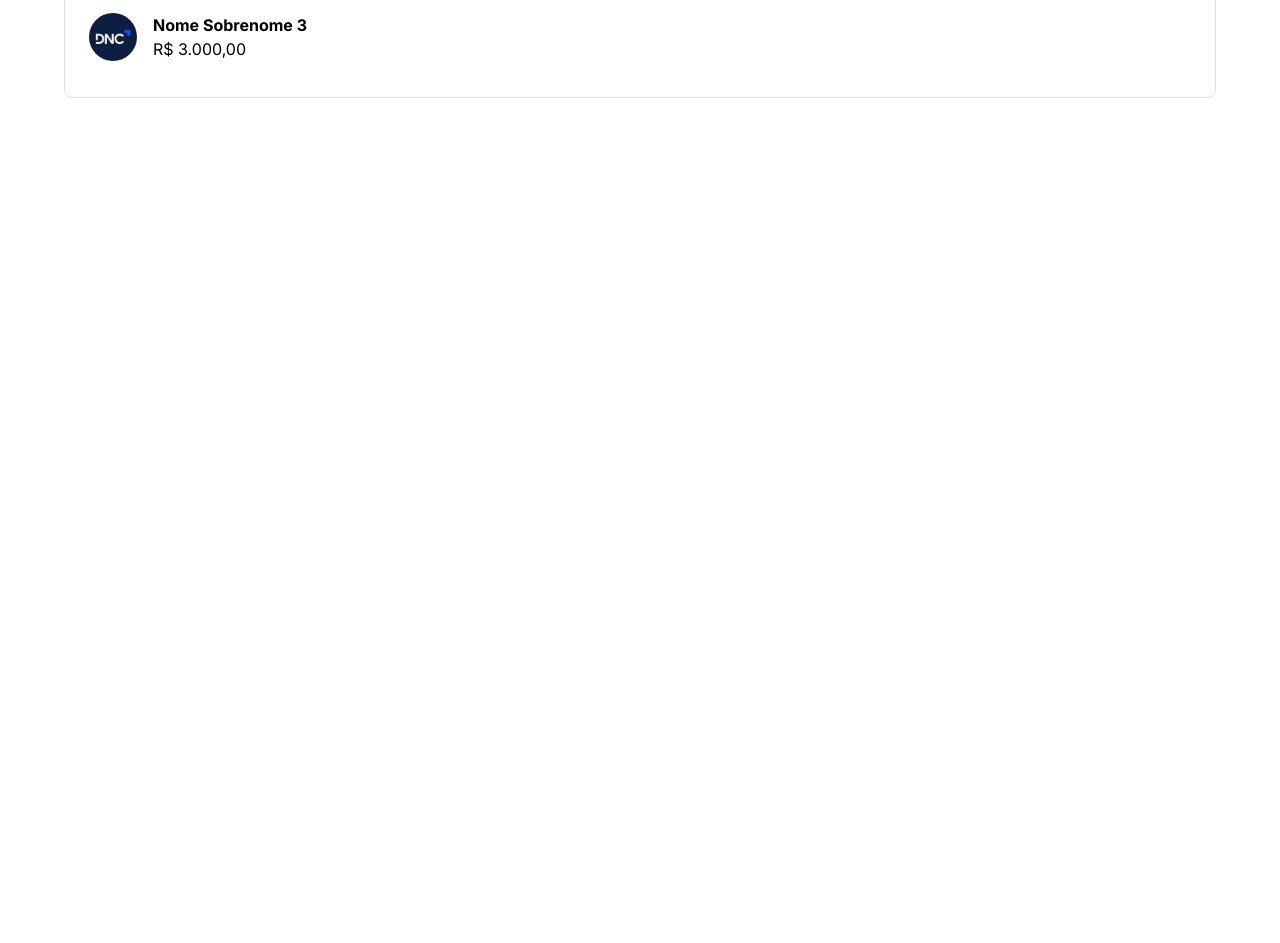
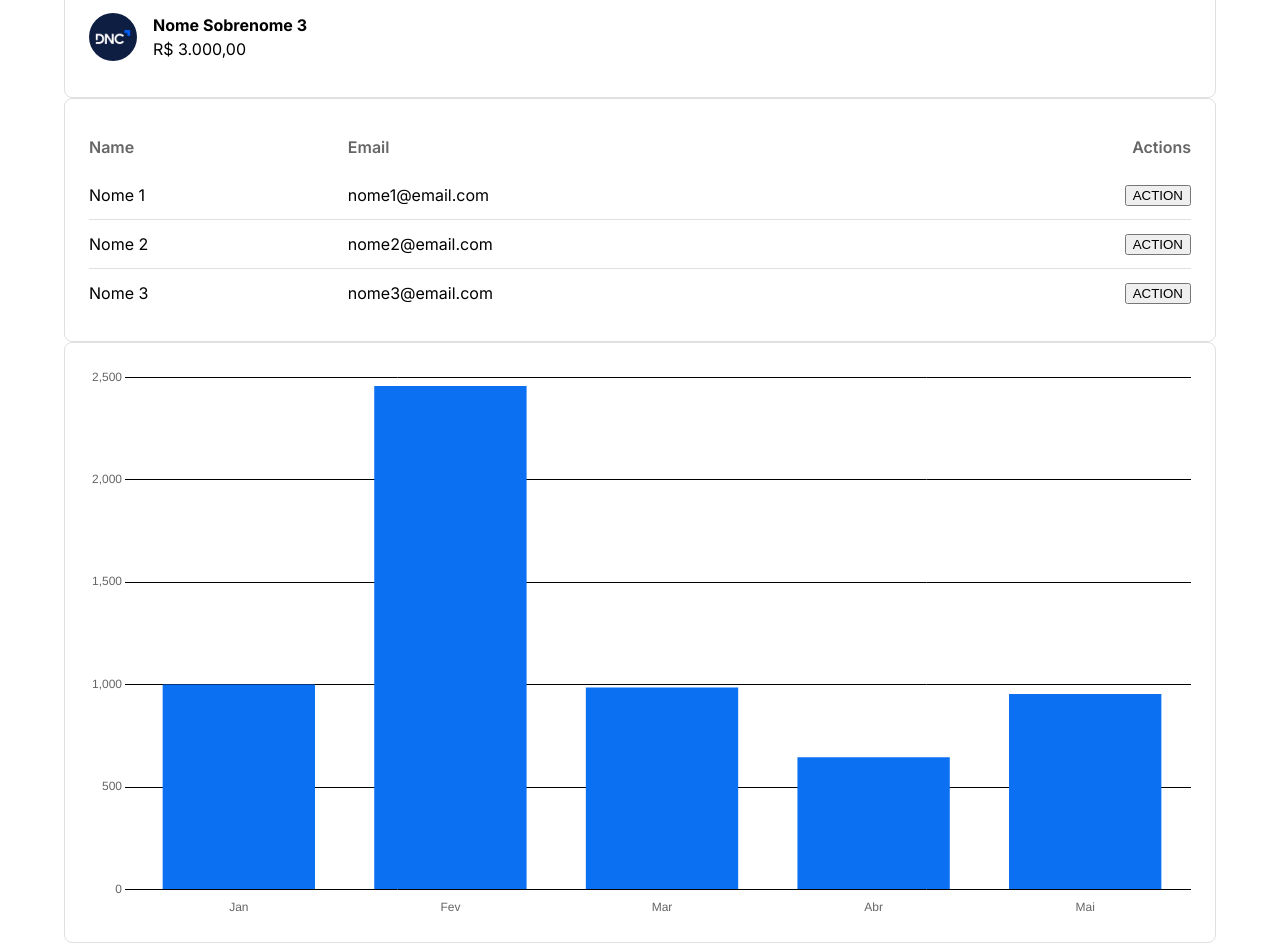
Before and after one commit to GabrielSN4981/dnc-sales-dashboard-gsn, a React (Vite) app: page /home in a window 1280 px wide. Shown: the part 340-1283 px from the top of the page. Before the commit the page ends 800 px from the top, so only its background shows below. Built offline with nearby package versions, Linux system fonts and the light colour scheme.

Commit message:
customTable e customChart

```diff
--- a/package.json
+++ b/package.json
@@ -15,7 +15,9 @@
     "@mui/material": "^7.1.1",
     "@mui/styled-engine-sc": "^7.1.0",
     "@types/styled-components": "^5.1.34",
+    "chart.js": "^4.5.0",
     "react": "^19.1.0",
+    "react-chartjs-2": "^5.3.0",
     "react-dom": "^19.0.0",
     "react-router-dom": "^7.5.1",
     "styled-components": "^6.1.18"
--- /dev/null
+++ b/src/components/CustomChart.tsx
@@ -0,0 +1,81 @@
+import { useTheme } from "styled-components";
+import {
+  Chart as ChartJS,
+  CategoryScale,
+  LinearScale,
+  BarElement,
+  PointElement,
+  LineElement,
+  Title,
+  Tooltip,
+  Legend,
+} from "chart.js";
+import { Line } from "react-chartjs-2";
+import { Bar } from "react-chartjs-2";
+import { CustomChartProps } from "@/types";
+
+ChartJS.register(
+  CategoryScale,
+  LinearScale,
+  BarElement,
+  PointElement,
+  LineElement,
+  Title,
+  Tooltip,
+  Legend
+);
+
+function CustomChart(props: CustomChartProps) {
+  const { data, labels, type } = props;
+  const theme = useTheme();
+  const options = {
+    responsive: true,
+    scaleShowVerticalLines: false,
+    scales: {
+      x: {
+        border: {
+          display: false,
+        },
+        grid: {
+          display: false,
+        },
+        ticks: {
+          color: theme.typographies.subtitle,
+        },
+      },
+      y: {
+        border: {
+          display: false,
+        },
+        grid: {
+          color: theme.appDefaultStroke,
+        },
+        ticks: {
+          color: theme.typographies.subtitle,
+        },
+      },
+    },
+    plugins: {
+      legend: {
+        display: false,
+      },
+    },
+  };
+  const chartData = {
+    labels,
+    datasets: [
+      {
+        data: data,
+        borderColor: "rgb(12, 112, 242)",
+        backgroundColor: "rgba(12, 112, 242, 1)",
+      },
+    ],
+  };
+  return type === "bar" ? (
+    <Bar options={options} data={chartData} />
+  ) : (
+    <Line options={options} data={chartData} />
+  );
+}
+
+export default CustomChart;
--- /dev/null
+++ b/src/components/CustomTable.tsx
@@ -0,0 +1,62 @@
+import styled from "styled-components";
+import { CustomTableProps } from "@/types";
+import { pxToRem } from "@/utils";
+
+const TableWrapper = styled.div`
+  overflow-x: auto;
+  width: 100%;
+  table {
+    width: 100%;
+    border-collapse: collapse;
+
+    th,
+    td {
+        height: ${pxToRem(48)};
+        padding: 0 ${pxToRem(8)} 0 0;
+        text-align: left;
+        &:last-child {
+            text-align: right;
+            padding: 0;
+        }
+    }
+    th {
+        color: ${(props) => props.theme.typographies.subtitle};
+        font-weight: 600;
+    }
+    tr {
+        border-bottom: ${pxToRem(1)} solid #${(props) => props.theme.appDefaultStroke};
+
+        &:last-child {
+            border-bottom: none;
+        }
+    }
+  }
+`;
+
+function CustomTable(props: CustomTableProps) {
+  const { headers, rows } = props;
+  return (
+    <TableWrapper>
+      <table>
+        <thead>
+          <tr>
+            {headers.map((headers, index) => (
+              <th key={index}>{headers}</th>
+            ))}
+          </tr>
+        </thead>
+        <tbody>
+          {rows.map((row, rowIndex) => (
+            <tr key={rowIndex}>
+              {row.map((cell, cellIndex) => (
+                <td key={cellIndex}>{cell}</td>
+              ))}
+            </tr>
+          ))}
+        </tbody>
+      </table>
+    </TableWrapper>
+  );
+}
+
+export default CustomTable;
--- a/src/components/index.ts
+++ b/src/components/index.ts
@@ -1,4 +1,6 @@
 export { default as AvatarList } from "./AvatarList";
+export { default as CustomChart } from "./CustomChart";
+export { default as CustomTable } from "./CustomTable";
 export { default as FormComponent } from "./FormComponent";
 export { default as Header } from "./Header";
 export * from "./BannerImage";
--- a/src/pages/Home.tsx
+++ b/src/pages/Home.tsx
@@ -1,4 +1,10 @@
-import { Header, CardComponent, AvatarList } from "@/components";
+import {
+  Header,
+  CardComponent,
+  CustomTable,
+  CustomChart,
+  AvatarList,
+} from "@/components";
 import { Container } from "@mui/material";
 import { currencyConverter } from "@/utils";
 
@@ -20,6 +26,28 @@
       subtitle: currencyConverter(3000),
     },
   ];
+
+  const mockTableData = {
+    headers: ["Name", "Email", "Actions"],
+    rows: [
+      [
+        <span>Nome 1</span>,
+        <span>nome1@email.com</span>,
+        <button>ACTION</button>,
+      ],
+      [
+        <span>Nome 2</span>,
+        <span>nome2@email.com</span>,
+        <button>ACTION</button>,
+      ],
+      [
+        <span>Nome 3</span>,
+        <span>nome3@email.com</span>,
+        <button>ACTION</button>,
+      ],
+    ],
+  };
+
   return (
     <>
       <Header />
@@ -28,6 +56,19 @@
         <CardComponent>
           <AvatarList listData={mockListData} />
         </CardComponent>
+        <CardComponent>
+          <CustomTable
+            headers={mockTableData.headers}
+            rows={mockTableData.rows}
+          />
+        </CardComponent>
+        <CardComponent>
+          <CustomChart
+            labels={["Jan", "Fev", "Mar", "Abr", "Mai"]}
+            data={[1000.12, 2456.54, 986.32, 645.89, 954.48]}
+            type="bar"
+          />
+        </CardComponent>
       </Container>
     </>
   );
--- /dev/null
+++ b/src/types/customChart.d.ts
@@ -0,0 +1,5 @@
+export interface CustomChartProps {
+  labels: string[];
+  data: number[];
+  type: "line" | "bar";
+}
--- /dev/null
+++ b/src/types/customTable.d.ts
@@ -0,0 +1,4 @@
+export interface CustomTableProps {
+  headers: string[];
+  rows: React.ReactNode[][];
+}
--- a/src/types/index.ts
+++ b/src/types/index.ts
@@ -1,4 +1,6 @@
-export * from "./avatarsList"
+export * from "./avatarsList";
+export * from "./customTable";
+export * from "./customChart";
 export * from "./theme";
 export * from "./typographies";
 export * from "./formComponent";
```
Also changed, not shown: 1 other file (tests, documents, lock files or other folders).
